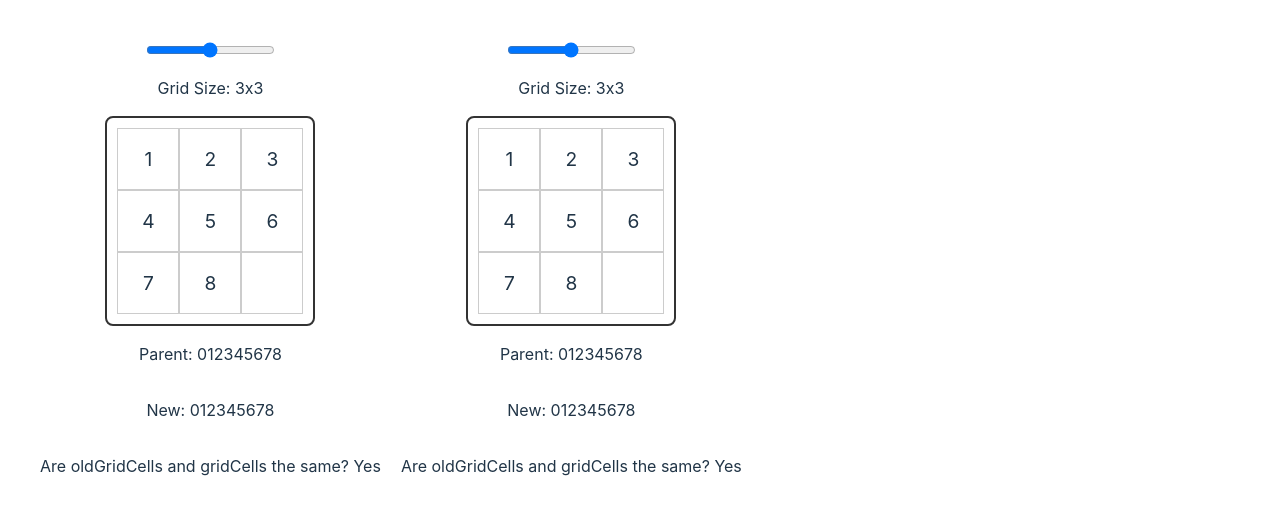
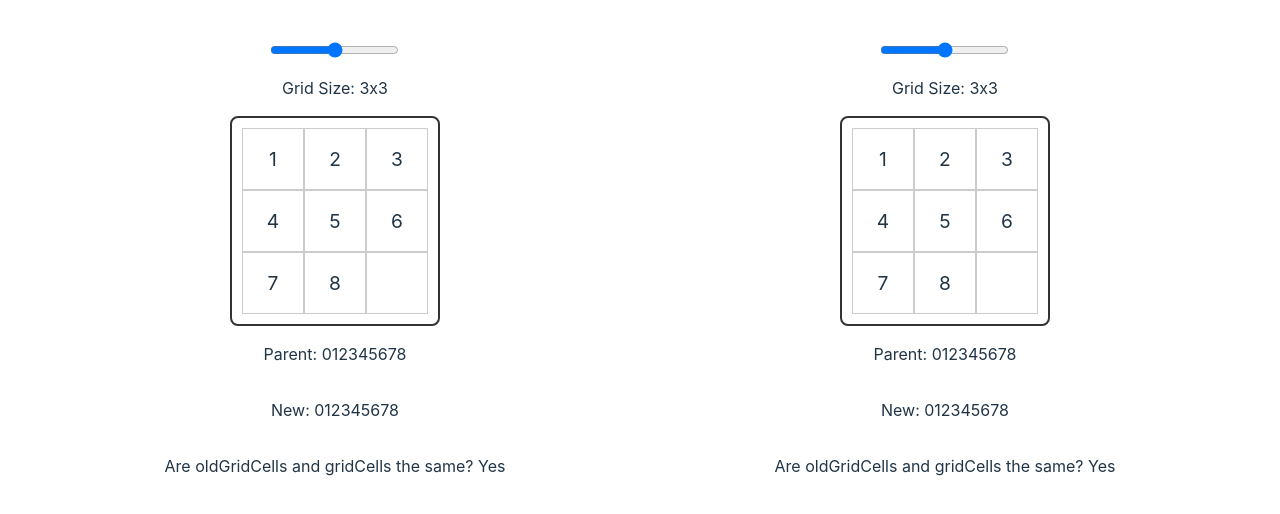
Before and after one commit to arnavjagia/n-puzzle-problem, a React (Vite) app: page / in a window 1280 px wide. Shown: the top 514 px of the page. Built offline with nearby package versions, Linux system fonts and the light colour scheme.

Commit message:
making landing page responsive

```diff
--- a/src/components/Grid/grid.css
+++ b/src/components/Grid/grid.css
@@ -1,3 +1,7 @@
+grid-wrap {
+  margin: auto;
+}
+
 .grid-container {
   display: flex;
   flex-direction: column;
--- a/src/components/Grid/grid.jsx
+++ b/src/components/Grid/grid.jsx
@@ -76,6 +76,7 @@ function Grid() {
   const areArraysEqual = JSON.stringify(oldGridCells) === JSON.stringify(gridCells);
 
   return (
+    <grid-wrap>
       <div className="grid-container">
         {/* Slider to control grid size */}
         <input
@@ -102,6 +103,7 @@ function Grid() {
         <p>New: {gridCells}</p>
         <p>Are oldGridCells and gridCells the same? {areArraysEqual ? "Yes" : "No"}</p>
       </div>
+    </grid-wrap>
   );
 }
 
```
Lines whose indentation alone changed are shown as unchanged.
